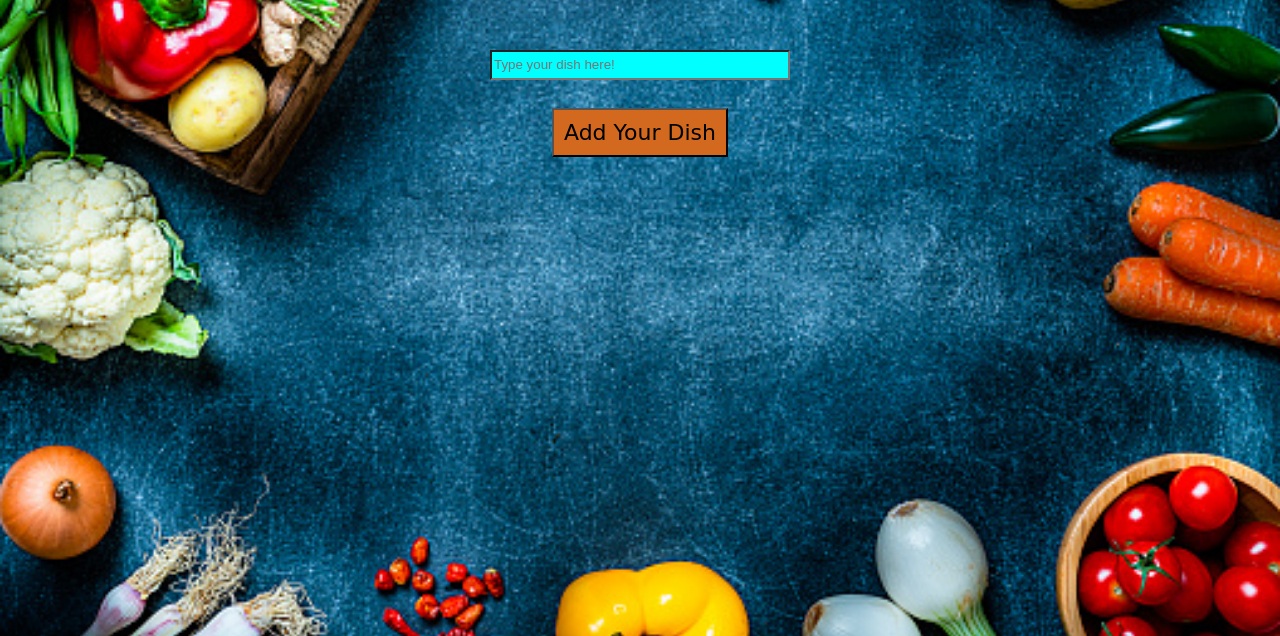
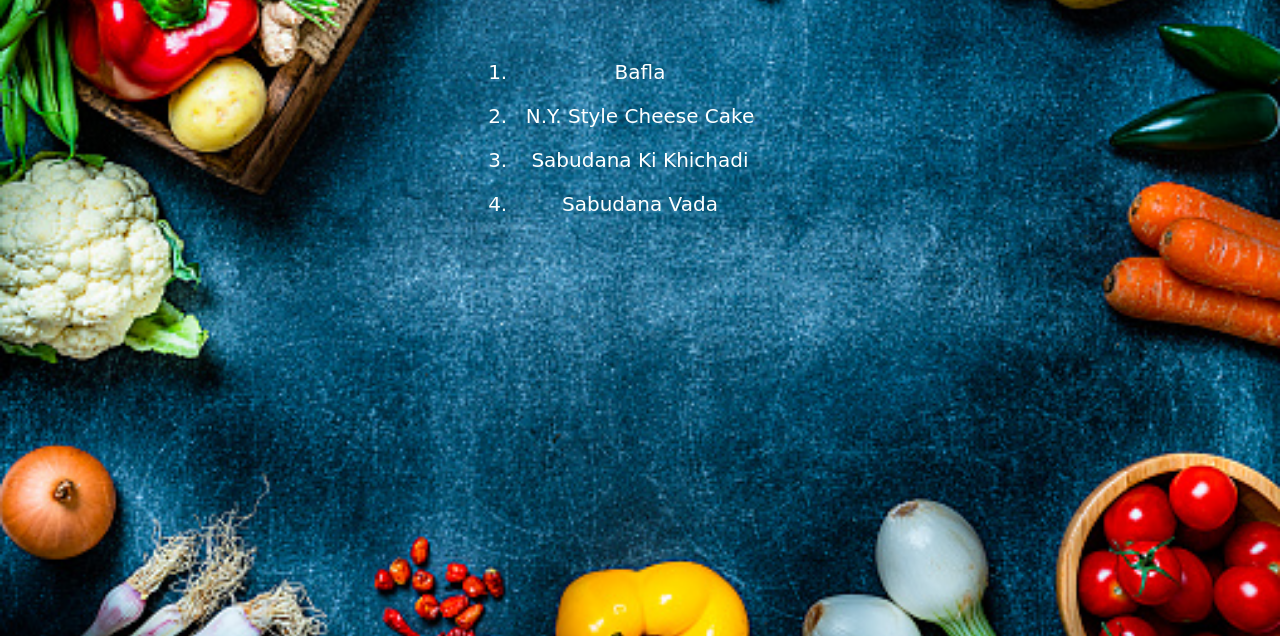
Before and after one commit to VivaanSuryavanshi/Restaraunt-Menu, a plain HTML site: page index.html in a window 1280 px wide. Both pictures are taken after a click on the link "View Menu". Shown: the part 164-800 px from the top of the page. Drawn offline with Linux system fonts and the light colour scheme; a web font is replaced by a local one.

Commit message:
Add files via upload

```diff
--- a/index.html
+++ b/index.html
@@ -11,14 +11,15 @@
 
 <body>
     <div class="topnav">
-        <a href="#display_menu" onclick="getmenu()">View Menu</a>
-        <a href="#add_dishes" onclick="adddishes()">Add Dishes</a>
+        <a href="#display_menu" onclick="getMenu()">View Menu</a>
+        <a href="#add_dishes" onclick="addDishes()">Add Dishes</a>
     </div>
     <br>
     <br>
     <h1>
         Restaraunt Menu
     </h1>
+    <center>
     <div class="divmenu">
         <div id="display_menu"></div>
     </div>
@@ -26,10 +27,11 @@
         <input id="item" placeholder="Type your dish here!">
         <br>
         <br>
-        <button class="adddishbutton" onclick="additem()">
+        <button class="adddishbutton" onclick="addItem()">
          Add Your Dish
         </button>
     </div>
+    </center>
 </body>
 
 </html>
--- a/main.js
+++ b/main.js
@@ -1 +1,20 @@
 dishArray=["Sabudana Vada","Sabudana Ki Khichadi","Bafla","N.Y. Style Cheese Cake"];
+
+function getMenu(){
+    dishArray.sort();
+    var list="<ol class='menuList'>";
+    for(var i=0; i<dishArray.length; i++){
+        list=list+"<li>"+dishArray[i]+"</li>";
+    }
+    list=list+"</ol>";
+    document.getElementById("display_menu").innerHTML=list;
+    document.getElementById("add_dishes").style.display="none";
+}
+function addDishes(){
+    document.getElementById("add_dishes").style.display="block";
+}
+function addItem(){
+    var item=document.getElementById("item").value;
+    dishArray.push(item);
+    getMenu();
+}
--- a/style.css
+++ b/style.css
@@ -39,3 +39,16 @@ a:hover{
     height:30px;
     margin:10px;
 }
+.menuList{
+    color:white;
+    font-size:20px;
+    padding:20px;
+    font-family:cursive;
+    width:20%;
+}
+.menuList li{
+    padding-bottom:20px;
+}
+#add_dishes{
+    display:none;
+}
```
